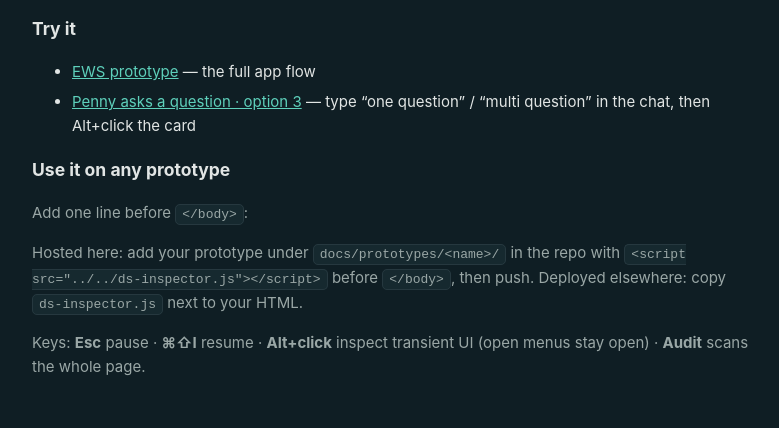
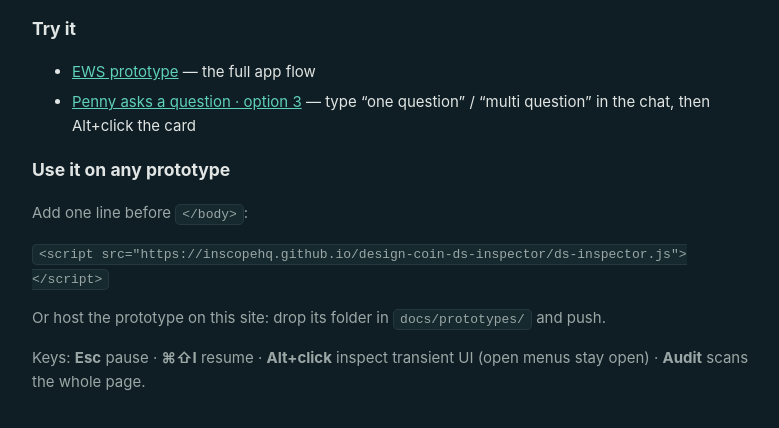
Before and after one commit to inscopehq/design-coin-ds-inspector, a website: page docs/index.html in a window 1280 px wide. Shown: the part 146-574 px from the top of the page, without its empty margins (16-795 px from the left). Drawn offline with Linux system fonts and the light colour scheme.

Commit message:
Docs: public site URL
Co-Authored-By: Claude Fable 5 <noreply@anthropic.com>
Claude-Session: https://claude.ai/code/session_01Js11Y8ZeYQLt5rDWPcuTfx

```diff
--- a/docs/index.html
+++ b/docs/index.html
@@ -14,5 +14,5 @@
 </ul>
 <h3>Use it on any prototype</h3>
 <p>Add one line before <code>&lt;/body&gt;</code>:</p>
-<p>Hosted here: add your prototype under <code>docs/prototypes/&lt;name&gt;/</code> in the repo with <code>&lt;script src="../../ds-inspector.js"&gt;&lt;/script&gt;</code> before <code>&lt;/body&gt;</code>, then push. Deployed elsewhere: copy <code>ds-inspector.js</code> next to your HTML.</p>
+<p><code>&lt;script src="https://inscopehq.github.io/design-coin-ds-inspector/ds-inspector.js"&gt;&lt;/script&gt;</code></p><p>Or host the prototype on this site: drop its folder in <code>docs/prototypes/</code> and push.</p>
 <p>Keys: <b>Esc</b> pause · <b>⌘⇧I</b> resume · <b>Alt+click</b> inspect transient UI (open menus stay open) · <b>Audit</b> scans the whole page.</p>
```
Also changed, not shown: README.md.
